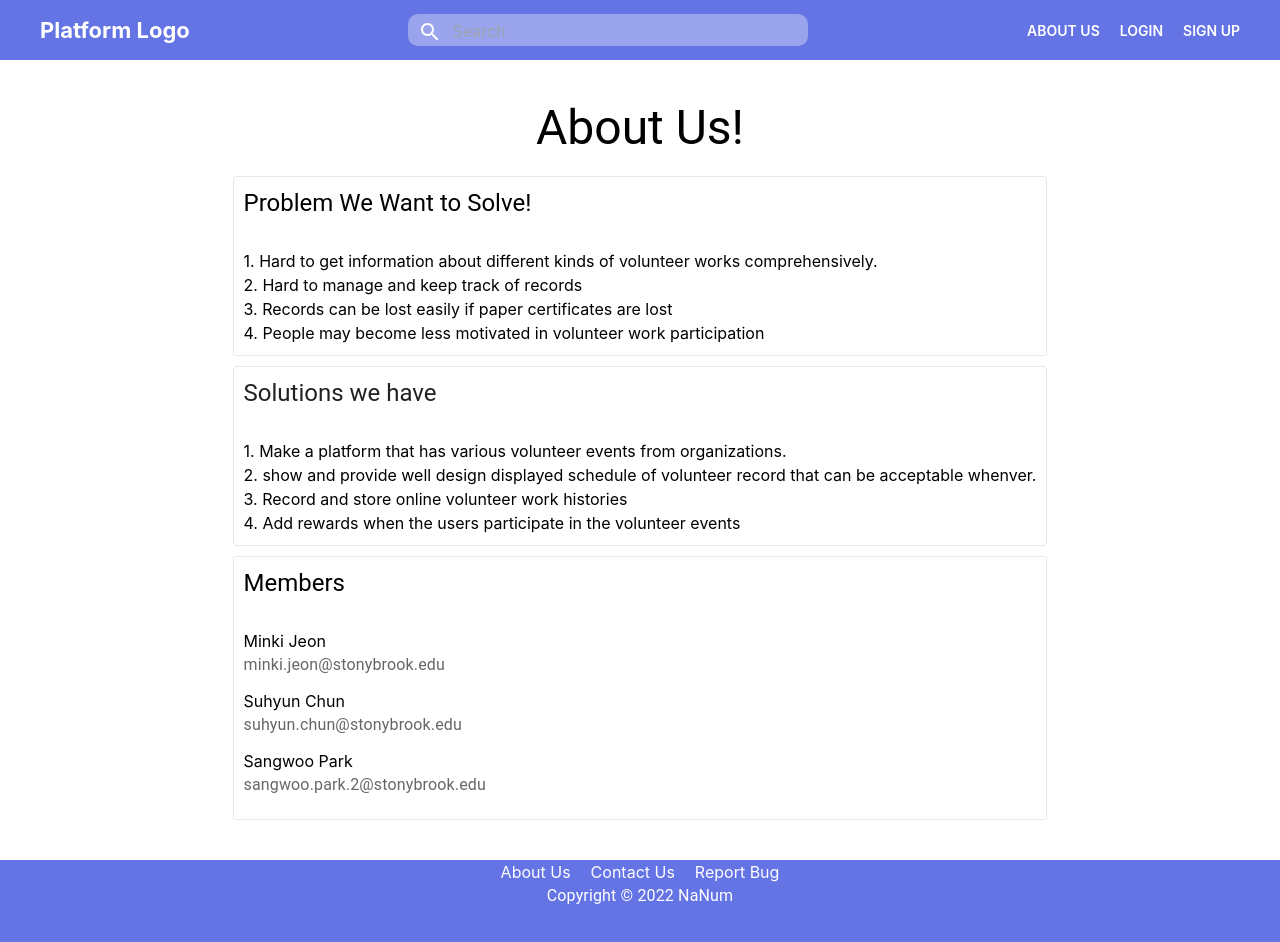
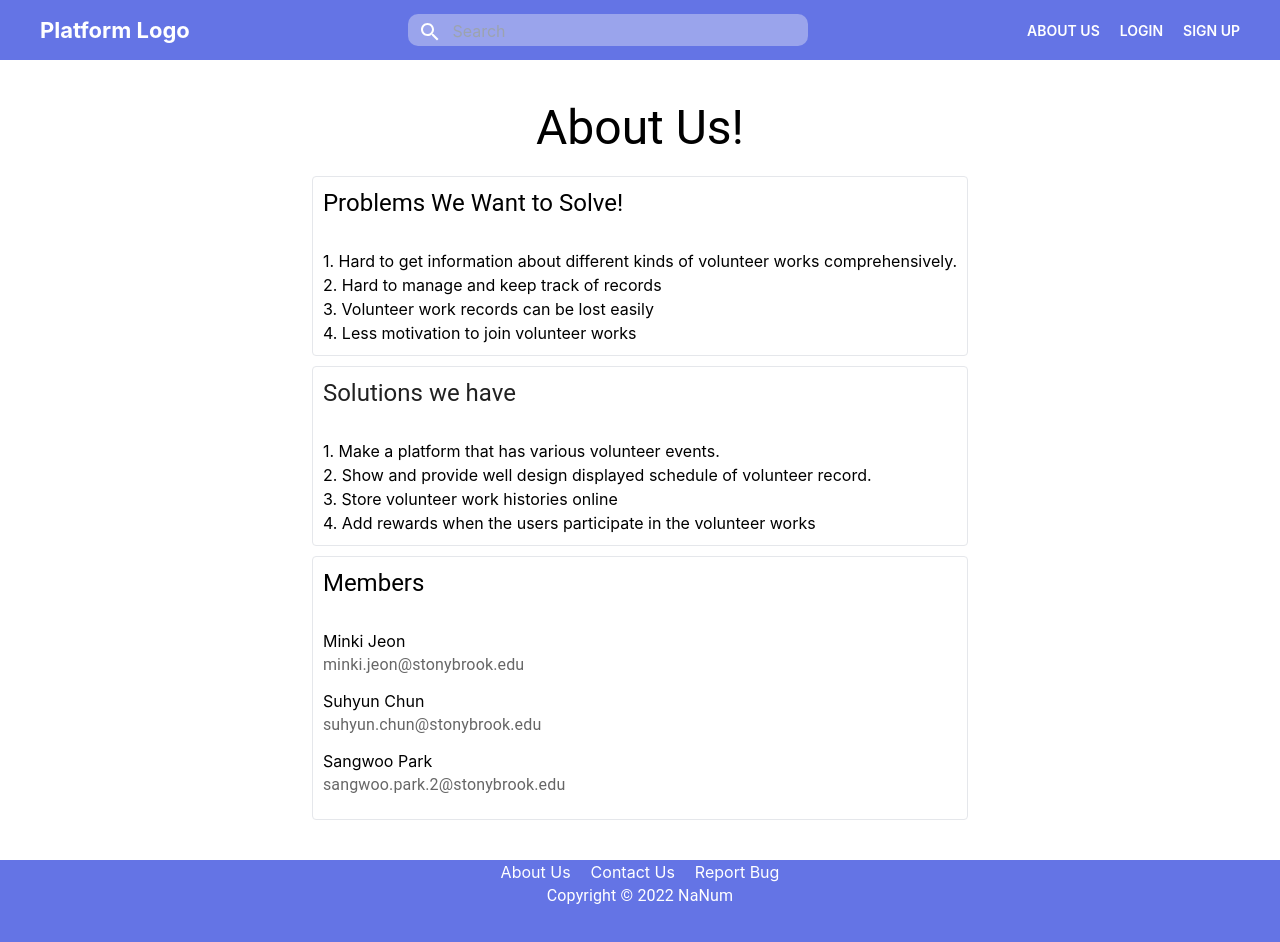
Before and after one commit to jmk0811/CSE-416-Project-Client, a Next.js app: page /about in a window 1280 px wide. Shown: the top 942 px of the page. Built offline with nearby package versions, Linux system fonts and the light colour scheme; no server answers.

Commit message:
[modify] change text about page

```diff
--- a/pages/about/index.js
+++ b/pages/about/index.js
@@ -12,12 +12,12 @@ function About() {
 				<div className="p-[10px] mt-[10px] border rounded">
 					<Typography variant="h5" component="div">
 						{" "}
-						Problem We Want to Solve!
+						Problems We Want to Solve!
 					</Typography>
 					<ul className="mt-[30px]">
 						<li>1. Hard to get information about different kinds of volunteer works comprehensively. </li>
-						<li>2. Hard to manage and keep track of records</li> <li>3. Records can be lost easily if paper certificates are lost</li>{" "}
-						<li>4. People may become less motivated in volunteer work participation</li>
+						<li>2. Hard to manage and keep track of records</li> <li>3. Volunteer work records can be lost easily</li>{" "}
+						<li>4. Less motivation to join volunteer works</li>
 					</ul>
 				</div>
 				<div className="p-[10px] mt-[10px] border rounded">
@@ -25,9 +25,8 @@ function About() {
 						Solutions we have
 					</Typography>
 					<ul className="mt-[30px]">
-						<li>1. Make a platform that has various volunteer events from organizations. </li>{" "}
-						<li>2. show and provide well design displayed schedule of volunteer record that can be acceptable whenver.</li>
-						<li>3. Record and store online volunteer work histories</li> <li>4. Add rewards when the users participate in the volunteer events</li>
+						<li>1. Make a platform that has various volunteer events. </li> <li>2. Show and provide well design displayed schedule of volunteer record. </li>
+						<li>3. Store volunteer work histories online</li> <li>4. Add rewards when the users participate in the volunteer works</li>
 					</ul>{" "}
 				</div>
 				<div className="p-[10px] mt-[10px] border rounded">
```
